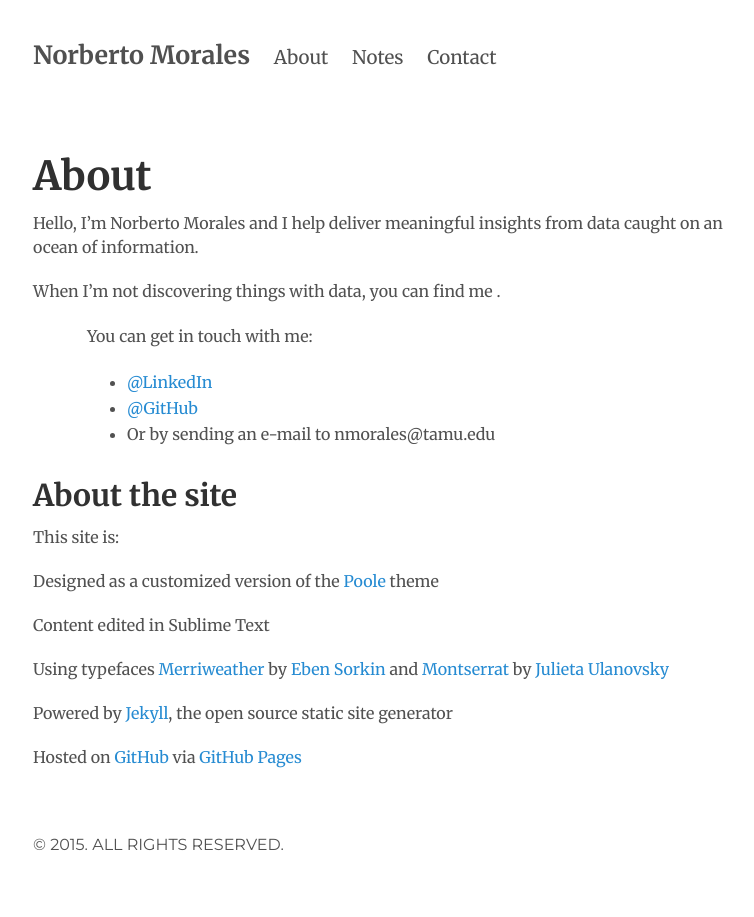
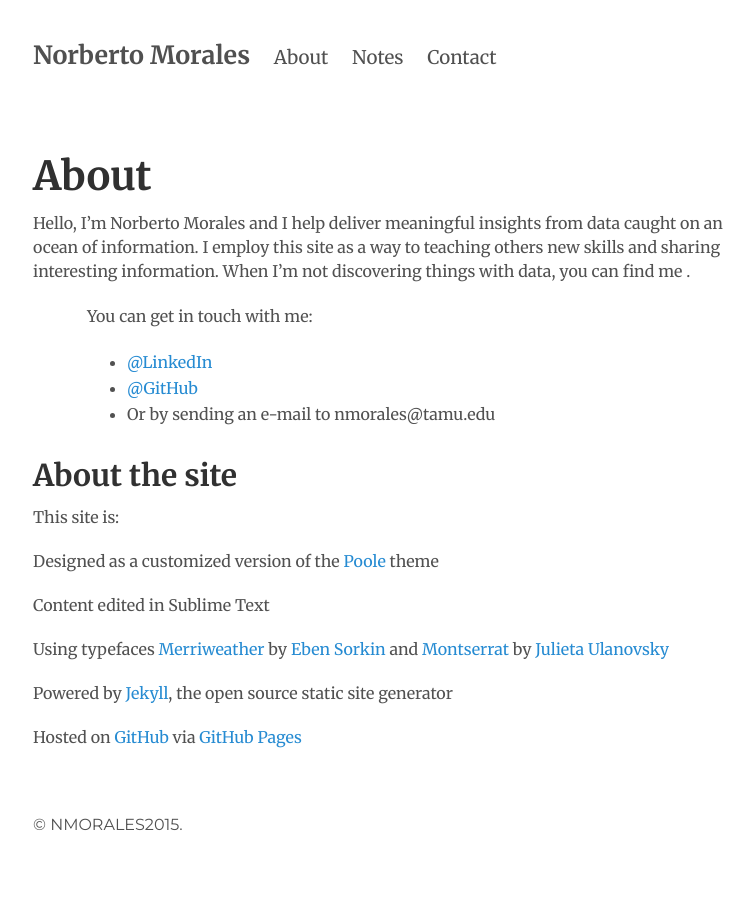
Before and after one commit to moralesn/moralesn.github.io, a Jekyll site: the page built from about.md, in a window 1280 px wide. Shown: the whole page, without its empty margins (247-1001 px from the left). Built offline with Jekyll 4.4.1, drawn with Linux system fonts in a browser that asks for light colours; Markdown is read by kramdown in place of the engine named in the settings.

```diff
--- a/_includes/socialmedia_plug.html
+++ b/_includes/socialmedia_plug.html
@@ -1,3 +1,3 @@
 If you have any questions or comments, please post them below. If
 you liked this post, you can
- <div class="fb-share-button" data-layout="button_count"></div> or <iframe src="https://ghbtns.com/github-btn.html?user=moralesn&type=follow&count=true" frameborder="0" scrolling="0" width="170px" height="20px"></iframe>
+ <iframe src="//www.facebook.com/plugins/share_button.php?href=https%3A%2F%2Fdevelopers.facebook.com%2Fdocs%2Fplugins%2F&amp;layout=button" scrolling="no" frameborder="0" style="border:none; overflow:hidden;" allowTransparency="true"></iframe> or <iframe src="https://ghbtns.com/github-btn.html?user=moralesn&type=follow&count=true" frameborder="0" scrolling="0" width="170px" height="20px"></iframe>
--- a/_layouts/default.html
+++ b/_layouts/default.html
@@ -24,7 +24,7 @@
 
       <div class="footer">
         <p>
-          &copy; {{ site.time | date: '%Y' }}. All rights reserved.
+          &copy; NMORALES{{ site.time | date: '%Y' }}.
         </p>
       </div>
     </div>
--- a/about.md
+++ b/about.md
@@ -5,9 +5,8 @@ description: About Norberto Morales
 ---
 
 
-Hello, I'm Norberto Morales and I help deliver meaningful insights from data caught on an ocean of information.
-
-When I'm not discovering things with data, you can find me .
+Hello, I'm Norberto Morales and I help deliver meaningful insights from data caught on an ocean of information. I employ this site as a way
+to teaching others new skills and sharing interesting information. When I'm not discovering things with data, you can find me .
 
 <div class="contact">
 
```
